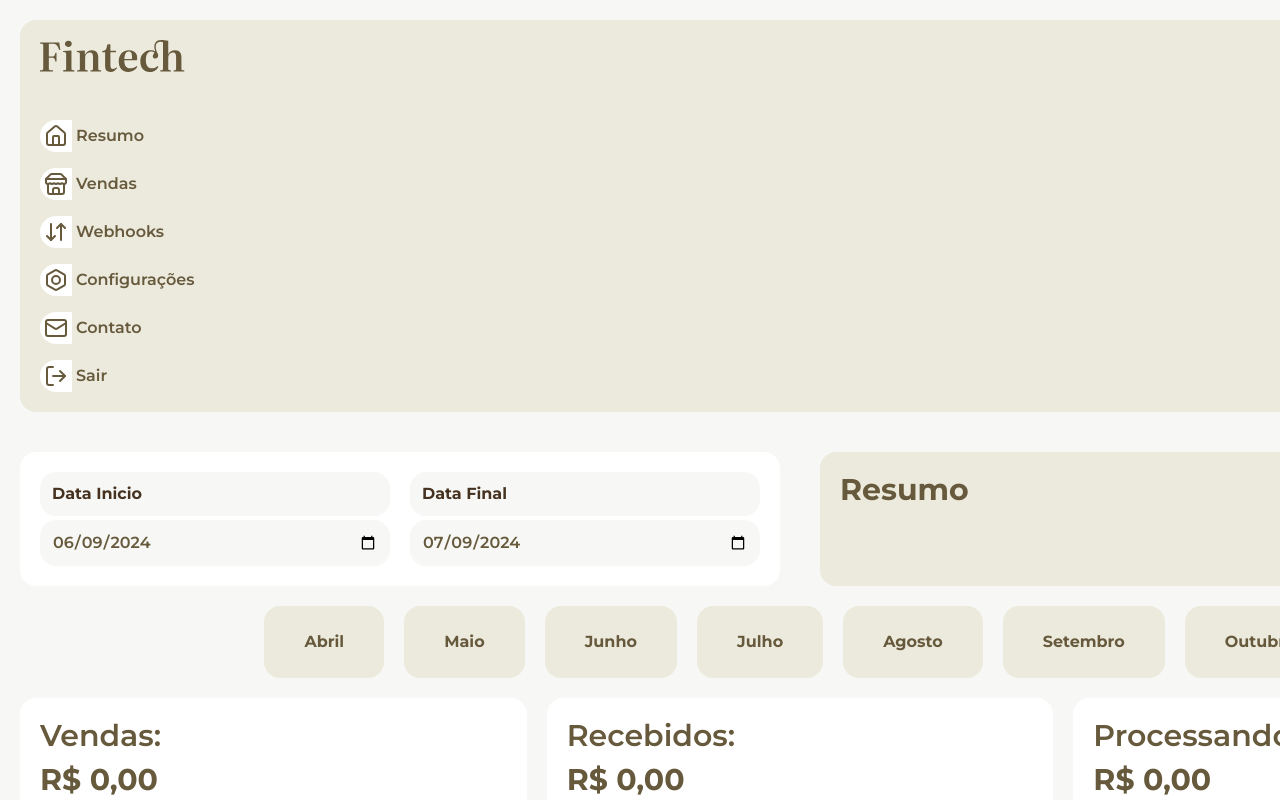
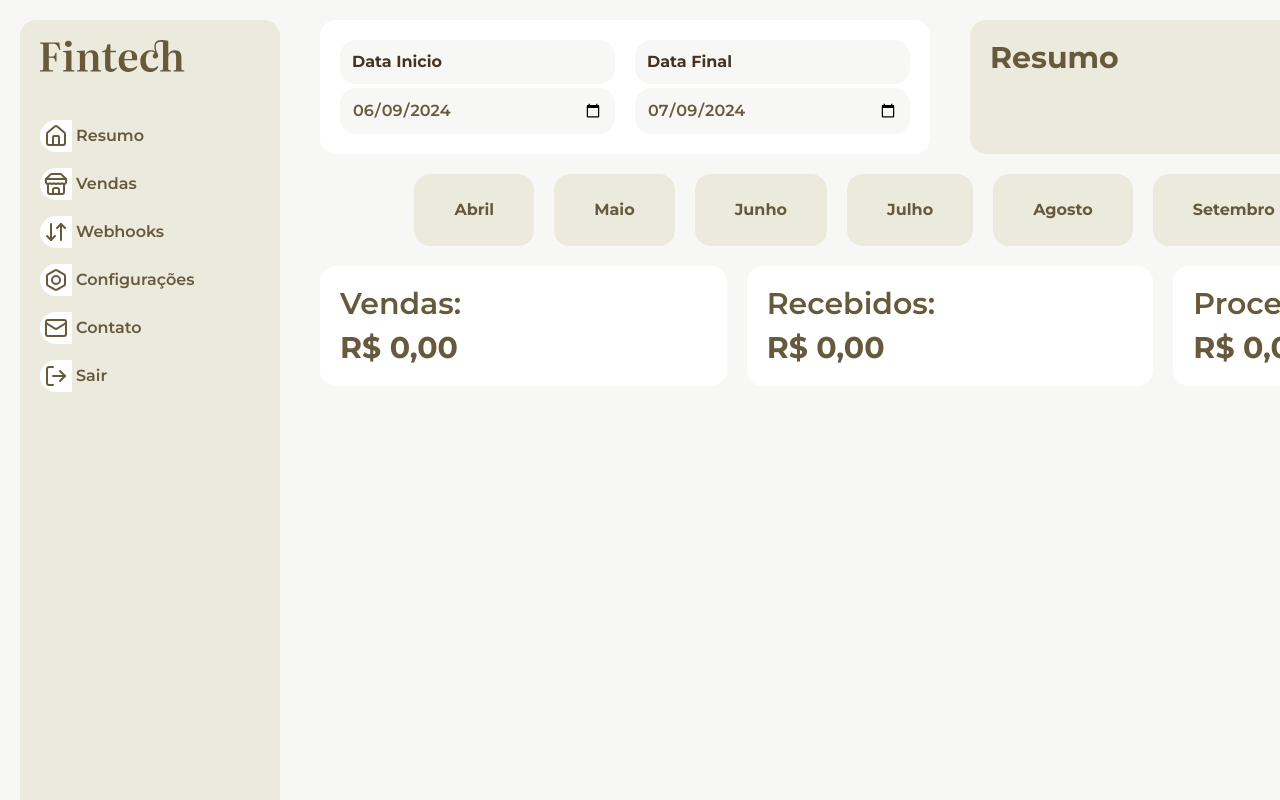
Before and after one commit to pedroin1/fintech-react, a React (Create React App) app: page / in a window 1280 px wide. Shown: the top 800 px of the page. Built offline with nearby package versions, Linux system fonts and the light colour scheme; no server answers.

Commit message:
Corrigindo layout

```diff
--- a/src/App.tsx
+++ b/src/App.tsx
@@ -11,7 +11,7 @@ export default function App() {
   return (
     <BrowserRouter>
       <VendaContextProdiver>
-        <div className="grid grid-cols-[minmax(300px, 1fr) auto] w-full min-w-[1600px] min-h-screen max-h-fit font-montserrat text-color_2 bg-color_4 large:min-w-[1300px] medium:grid-cols-[1fr] medium:min-w-[500px]">
+        <div className="grid grid-cols-[300px_auto] w-full min-w-[1600px] min-h-screen max-h-fit font-montserrat text-color_2 bg-color_4 large:min-w-[1300px] medium:grid-cols-[1fr] medium:min-w-[500px]">
           <SidenavComponent />
           <main>
             <HeaderComponent />
```
